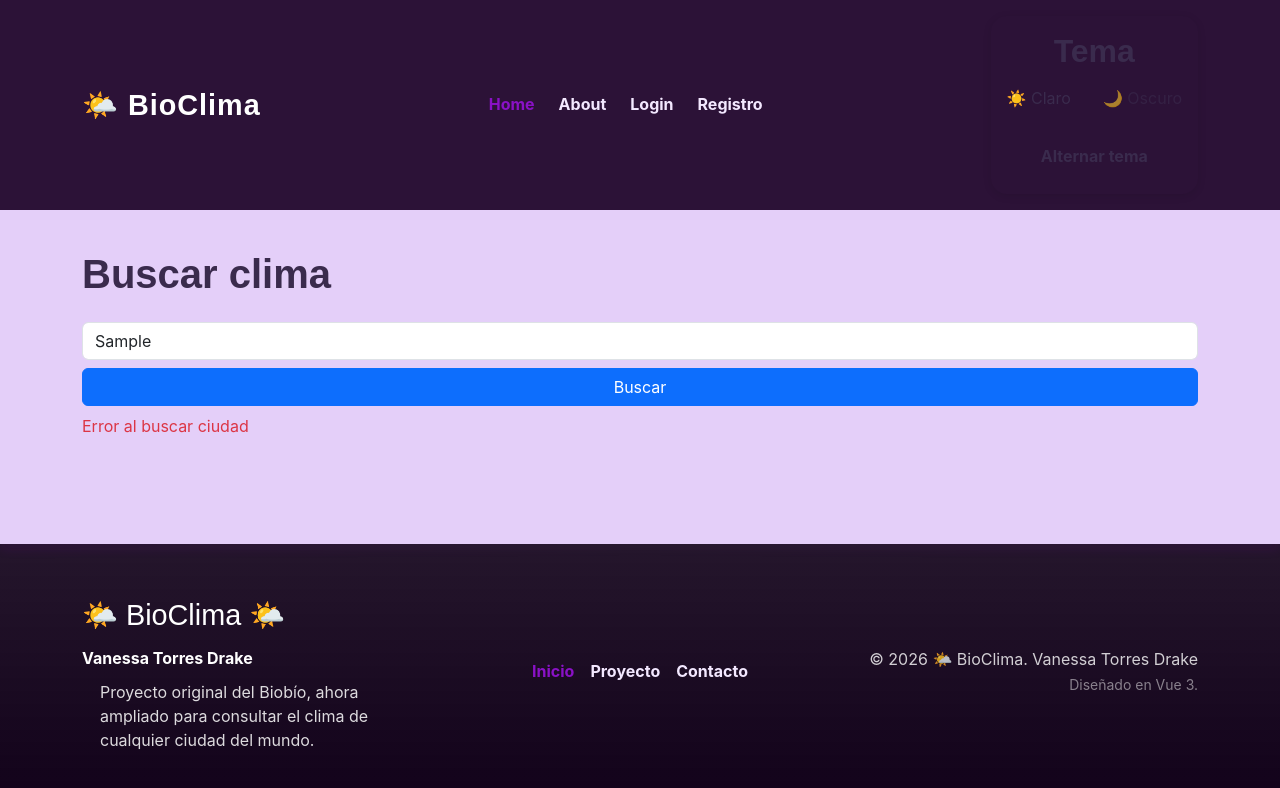
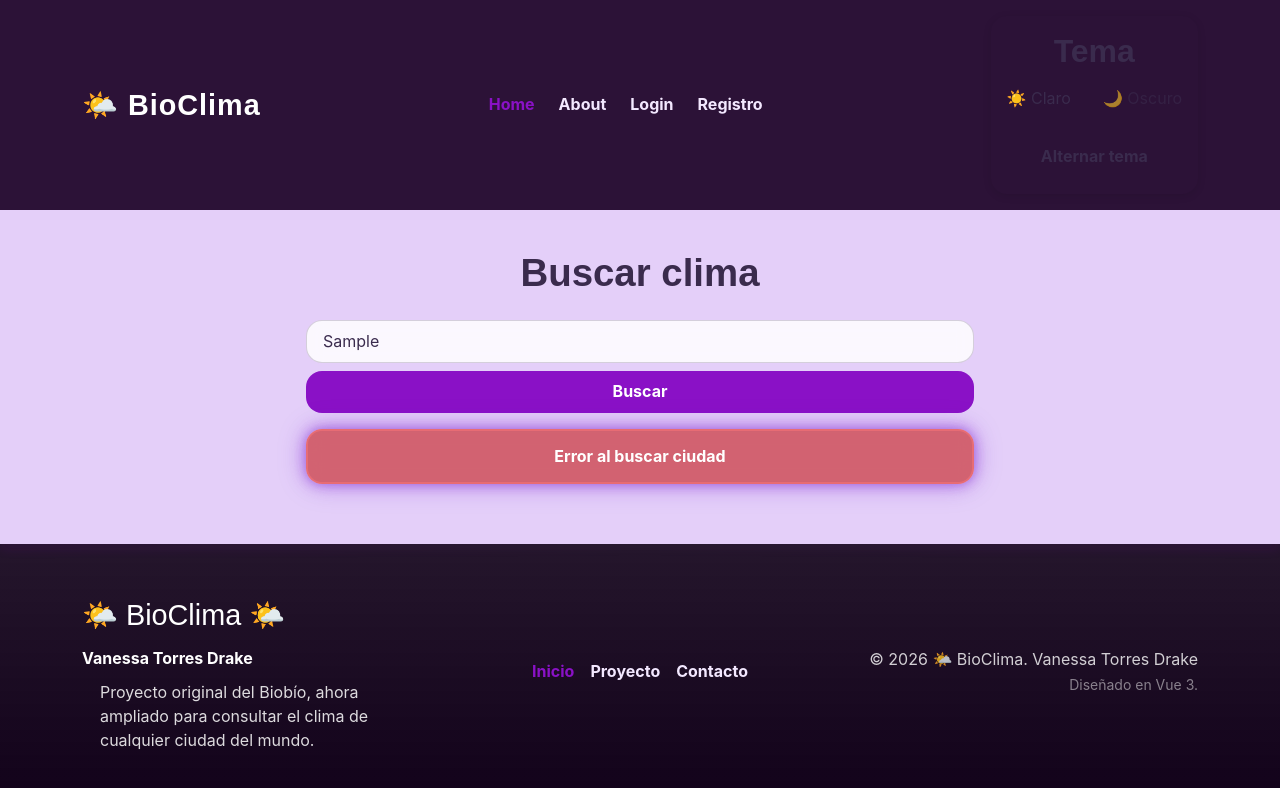
Before and after one commit to Vanne-TD/Weather-app-frontend-m6, a Vue app: page / in a window 1280 px wide. Both pictures are taken after typing "Sample" into the empty fields and a click on the button "Buscar". Shown: the top 788 px of the page. Built offline with nearby package versions, Linux system fonts and the light colour scheme; no server answers; a web font is replaced by a local one.

Commit message:
Arreglo del estilo y mejora de HomeView.vue y elementos y componentes involucrados

```diff
--- a/src/assets/styles/abstracts/_mixins.scss
+++ b/src/assets/styles/abstracts/_mixins.scss
@@ -2,7 +2,7 @@
 // =========================
 // IMPORTAR VARIABLES
 // =========================
-@use "variables" as *;
+@use "../abstracts/variables" as *;
 
 
 // =========================
--- a/src/assets/styles/components/_recent-cities.scss
+++ b/src/assets/styles/components/_recent-cities.scss
@@ -1,44 +1,92 @@
 @use "../abstracts/variables" as *;
 @use "../abstracts/mixins" as *;
+@use "sass:color";
 
+/* ============================
+   RECENT CITIES — COMPACT PRO
+============================ */
+.recent-cities {
+  /* Fondo más compacto y sin warnings */
+  @include card-surface(
+    color.adjust($color-panel-soft, $lightness: -5%),
+    $radius-base,
+    $shadow-light
+  );
 
-.recent-cities {
-  /* ⭐ Mantenemos tu mixin, pero con variables CSS */
-  @include card-surface(var(--color-panel-soft), $radius-base, $shadow-light);
-  @include section-spacing($space-md, $space-md);
+  backdrop-filter: blur(10px);
 
-  /* ⭐ Tema automático */
-  background-color: var(--color-panel-soft);
-  color: var(--color-text);
+  /* separación respecto a la card */
+  margin-top: $space-lg;
+
+  /* tamaño más compacto */
+  max-width: 460px; // ⭐ más pequeño aún
+  margin-left: auto;
+  margin-right: auto;
+
+  padding: $space-sm $space-md;
+
+  /* animación */
+  animation: fadeInUp 0.6s ease;
+
+  /* glow suave */
+  box-shadow:
+    0 0 8px rgba($color-accent, 0.35),
+    0 0 14px rgba($color-accent, 0.25);
 }
 
-/* TÍTULO */
-
+/* ============================
+   TITLE — COMPACT PRO
+============================ */
 .recent-cities__title {
   font-family: $font-family-heading;
   font-weight: $font-weight-bold;
-  margin-bottom: $space-sm;
-  @include responsive-type(1rem, 2vw, 1.6rem);
-  color: var(--color-text);
-}
+  @include responsive-type(1rem, 2vw, 1.3rem);
 
-/* LISTA */
-.recent-cities__list {
-  list-style: none;
-  padding: 0;
+  background: $color-panel-alt;
+  padding: $space-xs $space-md;
+  border-radius: $radius-base $radius-base 0 0;
+
+  color: $color-white;
+  text-align: center;
   margin: 0;
 }
 
-/* ITEM */
+/* ============================
+   LIST
+============================ */
+.recent-cities__list {
+  list-style: none;
+  padding: $space-sm;
+  margin: 0;
+}
+
+/* ============================
+   ITEM — COMPACT PRO
+============================ */
 .recent-cities__item {
-  padding: $space-sm 0;
+  padding: $space-xs 0;
   cursor: pointer;
   font-weight: $font-weight-bold;
-  transition: 0.2s ease;
-  color: var(--color-text);
+  transition: 0.25s ease;
+  color: $color-white;
+  text-align: center;
 
   &:hover {
-    color: var(--color-accent);
-    transform: translateX(4px);
+    color: color.adjust($color-accent, $lightness: 12%); // ⭐ sin warnings
+    transform: translateX(3px);
   }
 }
+
+/* ============================
+   ANIMACIÓN
+============================ */
+@keyframes fadeInUp {
+  0% {
+    opacity: 0;
+    transform: translateY(10px);
+  }
+  100% {
+    opacity: 1;
+    transform: translateY(0);
+  }
+}
--- a/src/assets/styles/components/_weather-details-card.scss
+++ b/src/assets/styles/components/_weather-details-card.scss
@@ -105,4 +105,6 @@
       }
     }
   }
+
+
 }
--- a/src/assets/styles/main.scss
+++ b/src/assets/styles/main.scss
@@ -27,9 +27,9 @@
 @use "components/weather-status";
 
 // PAGES/VIEWS
-@use "views/_home";
-@use "views/_details";
-@use "views/_about";
+@use "views/home";
+@use "views/details";
+@use "views/about";
 
 // THEMES
 
--- a/src/assets/styles/views/_home.scss
+++ b/src/assets/styles/views/_home.scss
@@ -1,65 +1,154 @@
 @use "../abstracts/variables" as *;
 @use "../abstracts/mixins" as *;
 @use "sass:color";
-
 /* ============================
-   HOME PAGE CONTAINER
+   HOME PAGE WRAPPER
 ============================ */
 .home-page {
   max-width: 700px;
   margin: 0 auto;
   padding: $space-xl $space-md;
   text-align: center;
-
-  /* ============================
-     TITLE
-  ============================ */
-  h1 {
-    font-family: $font-title;
-    font-size: 2.5rem;
-    margin-bottom: $space-lg;
-    color: var(--color-text);
 }
 
 /* ============================
-     SEARCH BOX
+   TITLE — PRO
+============================ */
+.home-page__title {
+    font-size: 2.4rem;
+  font-weight: $font-weight-bold;
+  color: $color-text;
+  margin-bottom: $space-lg;
+}
+
+/* ============================
+   FAVORITE BUTTON — PRO
+============================ */
+.favorite-btn {
+  padding: 0.7rem 1.4rem;
+  border-radius: $radius-circle;
+  font-weight: $font-weight-bold;
+  font-size: 1.1rem;
+
+  background: rgba($color-panel-alt, 0.85);
+  color: $color-white;
+  border: 2px solid rgba($color-white, 0.35);
+
+  cursor: pointer;
+  transition: 0.25s ease;
+
+  box-shadow:
+    0 0 10px rgba($color-accent, 0.45),
+    0 0 18px rgba($color-accent, 0.35),
+    0 0 28px rgba($color-accent, 0.25);
+
+  &:hover {
+    transform: translateY(-2px);
+    box-shadow:
+      0 0 14px rgba($color-accent, 0.65),
+      0 0 24px rgba($color-accent, 0.55),
+      0 0 34px rgba($color-accent, 0.45);
+  }
+
+  &:active {
+    transform: scale(0.96);
+  }
+}
+
+/* ============================
+   SEARCH BOX — PRO
 ============================ */
 .search-box {
   display: flex;
+  flex-direction: column;
   gap: $space-sm;
   margin-bottom: $space-xl;
 
   input {
-      flex: 1;
     padding: $space-sm $space-md;
     border-radius: $radius-base;
 
-      border: 1px solid rgba(var(--color-text), 0.2);
-      background: rgba(var(--color-white), 0.85);
+    border: 1px solid rgba($color-text, 0.2);
+    background: rgba($color-white, 0.85);
 
     backdrop-filter: blur(8px);
     font-size: 1rem;
+    color: $color-text;
+
+    transition: 0.25s ease;
+
+    &:focus {
+      outline: none;
+      border-color: $color-accent;
+      box-shadow: 0 0 10px rgba($color-accent, 0.45);
+    }
   }
 
-    button {
+  .search-btn {
     padding: $space-sm $space-md;
     border-radius: $radius-base;
 
-      background: var(--color-accent);
-      color: var(--color-white);
+    background: $color-accent;
+    color: $color-white;
     border: none;
 
     font-weight: $font-weight-bold;
     transition: 0.25s ease;
 
     &:hover {
-        /* Sass no puede ajustar CSS vars → usamos fallback */
-        background: color.adjust(#8a11c6, $lightness: -8%);
+      background: color.adjust($color-accent, $lightness: -8%);
       transform: translateY(-2px);
+      box-shadow: 0 0 14px rgba($color-accent, 0.65);
+    }
+
+    &:active {
+      transform: scale(0.96);
     }
   }
 }
+
+/* ============================
+   ERROR MESSAGE — PRO
+============================ */
+.error-msg {
+  padding: 0.8rem 1.2rem;
+  margin-top: $space-sm;
+
+  background: rgba(200, 40, 40, 0.65);
+  border: 2px solid rgba(255, 120, 120, 0.45);
+  border-radius: $radius-base;
+
+  color: $color-white;
+  font-weight: $font-weight-bold;
+  text-align: center;
+
+  backdrop-filter: blur(10px);
+
+  animation: pulseGlow 2.5s infinite ease-in-out;
 }
+
+/* Glow animado */
+@keyframes pulseGlow {
+  0% {
+    box-shadow:
+      0 0 10px rgba($color-accent, 0.45),
+      0 0 18px rgba($color-accent, 0.35),
+      0 0 28px rgba($color-accent, 0.25);
+  }
+  50% {
+    box-shadow:
+      0 0 16px rgba($color-accent, 0.65),
+      0 0 26px rgba($color-accent, 0.55),
+      0 0 36px rgba($color-accent, 0.45);
+  }
+  100% {
+    box-shadow:
+      0 0 10px rgba($color-accent, 0.45),
+      0 0 18px rgba($color-accent, 0.35),
+      0 0 28px rgba($color-accent, 0.25);
+  }
+}
+
 
 
   // /* ============================
--- a/src/views/HomeView.vue
+++ b/src/views/HomeView.vue
@@ -13,7 +13,7 @@ const cityName = ref("")
 const errorMsg = ref("")
 
 async function buscarCiudad() {
-  if (!cityName.value) {
+  if (!cityName.value.trim()) {
     errorMsg.value = "Ingresa una ciudad"
     return
   }
@@ -45,47 +45,51 @@ function irFavorita() {
     router.push(`/detalle/${weatherStore.favoriteCity}`)
   }
 }
-
-function normalizarCiudad(nombre) {
-  return nombre
-    .normalize("NFD")                // separa acentos
-    .replace(/[\u0300-\u036f]/g, "") // elimina acentos
-    .replace(/[^a-zA-Z0-9 ]/g, "")   // elimina caracteres raros
-    .trim()
-}
-
 </script>
 
 <template>
-  <main class="container py-4">
-    <h1 class="mb-4">Buscar clima</h1>
+  <main class="home-page container py-4">
 
+    <!-- TÍTULO -->
+    <h1 class="home-page__title">Buscar clima</h1>
+
+    <!-- BOTÓN FAVORITA -->
     <button
       v-if="weatherStore.favoriteCity"
-      class="btn btn-outline-warning mb-3"
+      class="favorite-btn mb-3"
       @click="irFavorita"
     >
       ⭐ Ir a mi ciudad favorita ({{ weatherStore.favoriteCity }})
     </button>
 
-    <form @submit.prevent="buscarCiudad" class="mb-4">
+    <!-- BUSCADOR -->
+    <form @submit.prevent="buscarCiudad" class="search-box mb-4">
+
       <input
         v-model="cityName"
         type="text"
-        class="form-control mb-2"
         placeholder="Ingresa una ciudad"
       />
-      <button class="btn btn-primary w-100">Buscar</button>
-      <p v-if="errorMsg" class="text-danger mt-2">{{ errorMsg }}</p>
+
+      <button class="search-btn" type="submit">
+        Buscar
+      </button>
+
+      <div v-if="errorMsg" class="error-msg">
+        {{ errorMsg }}
+      </div>
     </form>
 
+    <!-- CARD DEL CLIMA -->
     <WeatherCardComponent
       v-if="weatherStore.weather"
       :data="weatherStore.weather"
       :units="weatherStore.units"
     />
 
+    <!-- CIUDADES RECIENTES -->
     <RecentCitiesComponent />
+
   </main>
 </template>
 
```
Also changed, not shown: src/assets/styles/components/_weather-card.scss (+55 -17 lines). Lines whose indentation alone changed are shown as unchanged.
